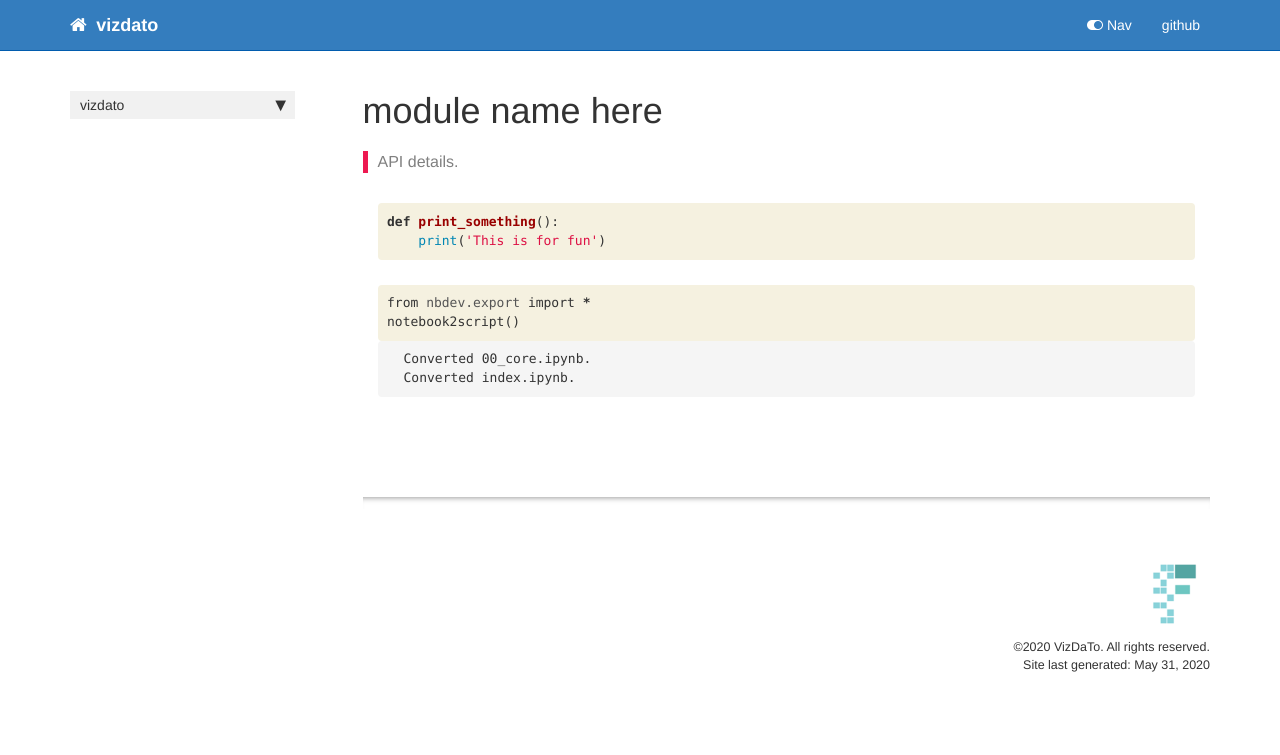
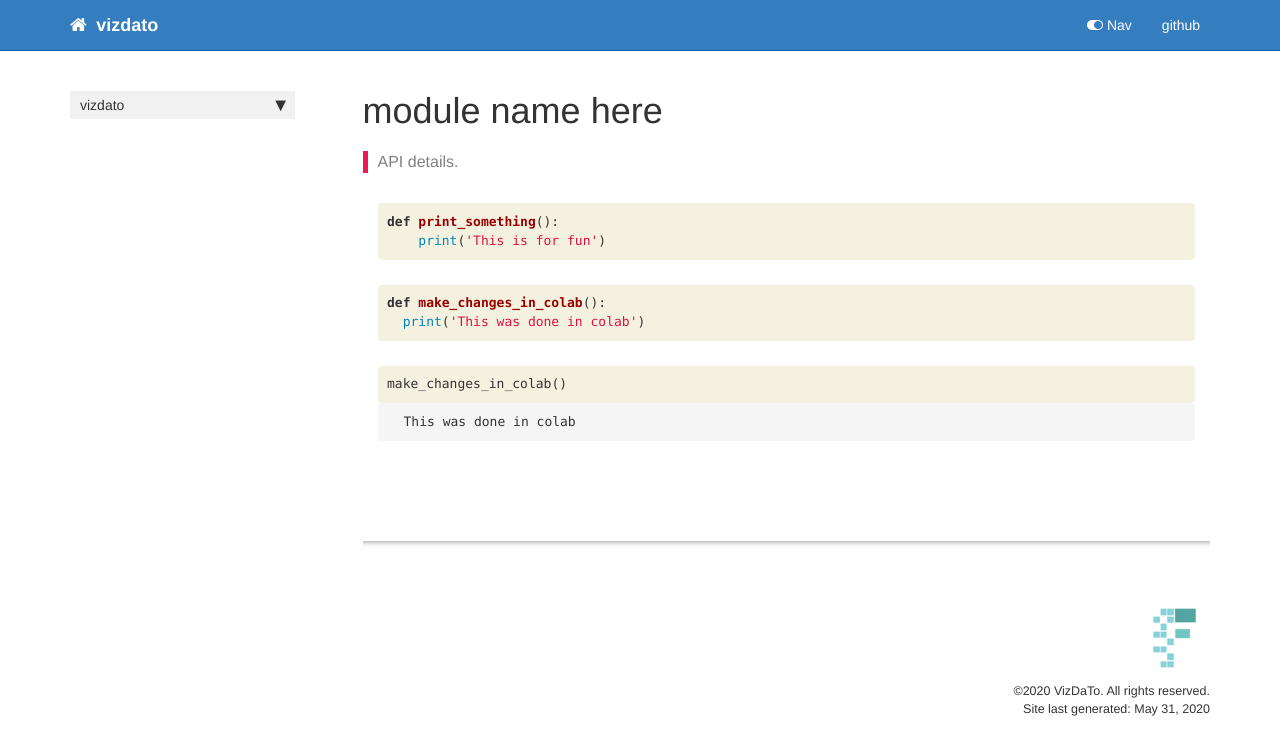
Before and after one commit to Ryanfras/vizdato, a Jekyll site: the page built from docs/core.html, in a window 1280 px wide. Shown: the top 755 px of the page. Built offline with Jekyll 4.4.1, drawn with Linux system fonts in a browser that asks for light colours; nearby versions of some CDN libraries; comment, search, counter and statistics services are not loaded.

Commit message:
ran build docs and build lib

```diff
--- a/docs/core.html
+++ b/docs/core.html
@@ -52,8 +52,25 @@
 
 <div class="inner_cell">
     <div class="input_area">
-<div class=" highlight hl-ipython3"><pre><span></span><span class="kn">from</span> <span class="nn">nbdev.export</span> <span class="kn">import</span> <span class="o">*</span>
-<span class="n">notebook2script</span><span class="p">()</span>
+<div class=" highlight hl-ipython3"><pre><span></span><span class="k">def</span> <span class="nf">make_changes_in_colab</span><span class="p">():</span>
+  <span class="nb">print</span><span class="p">(</span><span class="s1">&#39;This was done in colab&#39;</span><span class="p">)</span>
+</pre></div>
+
+    </div>
+</div>
+</div>
+
+</div>
+    {% endraw %}
+
+    {% raw %}
+
+<div class="cell border-box-sizing code_cell rendered">
+<div class="input">
+
+<div class="inner_cell">
+    <div class="input_area">
+<div class=" highlight hl-ipython3"><pre><span></span><span class="n">make_changes_in_colab</span><span class="p">()</span>
 </pre></div>
 
     </div>
@@ -66,8 +83,7 @@
 <div class="output_area">
 
 <div class="output_subarea output_stream output_stdout output_text">
-<pre>Converted 00_core.ipynb.
-Converted index.ipynb.
+<pre>This was done in colab
 </pre>
 </div>
 </div>
```
Also changed, not shown: README.md.
